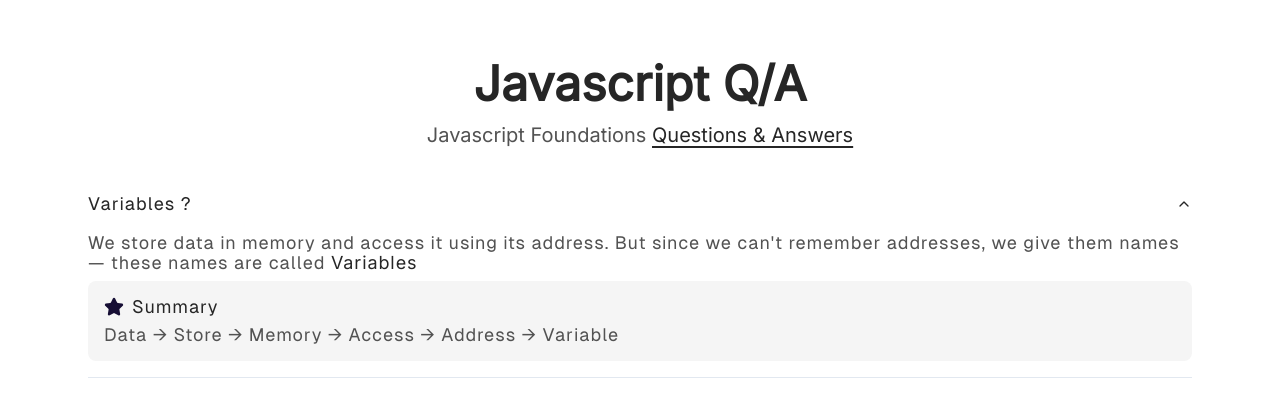
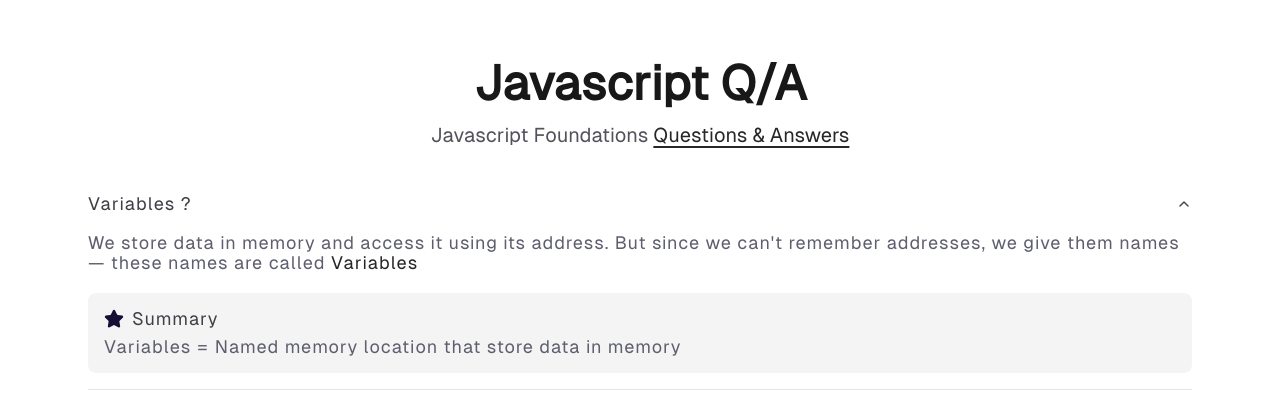
Before and after one commit to Mohd-Arzaid/js-notes, a React (Vite) app: page /VariablesAndDataTypes in a window 1280 px wide. Both pictures are taken after a click on the button "Variables ?". Shown: the top 394 px of the page. Built offline with nearby package versions, Linux system fonts and the light colour scheme.

Commit message:
fixing color font

```diff
--- a/src/components/manual/VariablesAndDataTypes.jsx
+++ b/src/components/manual/VariablesAndDataTypes.jsx
@@ -10,13 +10,13 @@ const VariablesAndDataTypes = () => {
   return (
     <div className=" max-w-[88rem] mx-auto px-4 py-8 md:p-12">
       {/* Heading */}
-      <h2 className="text-[20px] md:text-[48px] text-center font-inter font-semibold text-neutral-800">
-        Javascript Q/A
+      <h2 className="text-[20px] md:text-[48px] text-center font-geist font-semibold text-[#181818]">
+      Javascript Q/A
       </h2>
-      <p className="text-neutral-600 text-center text-[15px] md:text-[20px] font-inter">
-        Javascript Foundations{" "}
-        <span className="text-neutral-800 font-inter text-[15px] md:text-[20px] font-medium underline underline-offset-4">
-          Questions & Answers
+      <p className="text-[#52525b] text-center text-[15px] md:text-[20px] font-geist">
+      Javascript Foundations{" "}
+      <span className="text-[#27272a] font-geist text-[15px] md:text-[20px] font-medium underline underline-offset-4">
+      Questions & Answers
         </span>
       </p>
 
@@ -25,28 +25,28 @@ const VariablesAndDataTypes = () => {
         <Accordion type="single" collapsible className="w-full">
           {/* Q - 1 */}
           <AccordionItem value="item-1">
-            <AccordionTrigger className="font-geist text-[15px] md:text-[18px] tracking-wider text-neutral-800 font-medium">
-              Variables ?
+          <AccordionTrigger className="font-geist text-[15px] md:text-[18px] tracking-wider text-[#3f3f46] font-medium">
+          Variables ?
             </AccordionTrigger>
-            <AccordionContent className="font-geist text-[15px] md:text-[18px] tracking-wider text-neutral-600">
-              We store data in memory and access it using its address. But since
+            <AccordionContent className="font-geist text-[15px] md:text-[18px] tracking-wider text-[#5e5f6e]">
+            We store data in memory and access it using its address. But since
               we can't remember addresses, we give them names — these names are
               called{" "}
-              <span className="text-neutral-800 font-inter text-[15px] md:text-[18px] font-medium ">
+              <span className="text-neutral-800 font-geist text-[15px] md:text-[18px] font-medium ">
                 Variables
               </span>
               {/* Quick Summary */}
-              <div className="mt-2 p-4 bg-neutral-100 rounded-lg">
+              <div className="mt-5 p-4 bg-[#f4f4f5] rounded-lg">
                 <span className="flex gap-1 md:gap-2">
                   <Star className="block md:hidden fill-current text-[#160E34] " size={17} />
                   <Star className="hidden md:block fill-current text-[#160E34] " size={20} />
-                  <h3 className="text-neutral-800 font-geist text-[15px]  md:text-[18px] font-medium mb-2">
+                  <h3 className="text-[#3f3f46] font-geist text-[15px] md:text-[18px] font-medium mb-2">
                     Summary
                   </h3>
                 </span>
 
-                <div className="text-neutral-600 text-[15px] md:text-[18px] font-geist">
-                  Data → Store → Memory → Access → Address → Variable
+                <div className="font-geist text-[15px] md:text-[18px] tracking-wider text-[#5e5f6e]">
+                  Variables = Named memory location that store data in memory
                 </div>
               </div>
             </AccordionContent>
```
